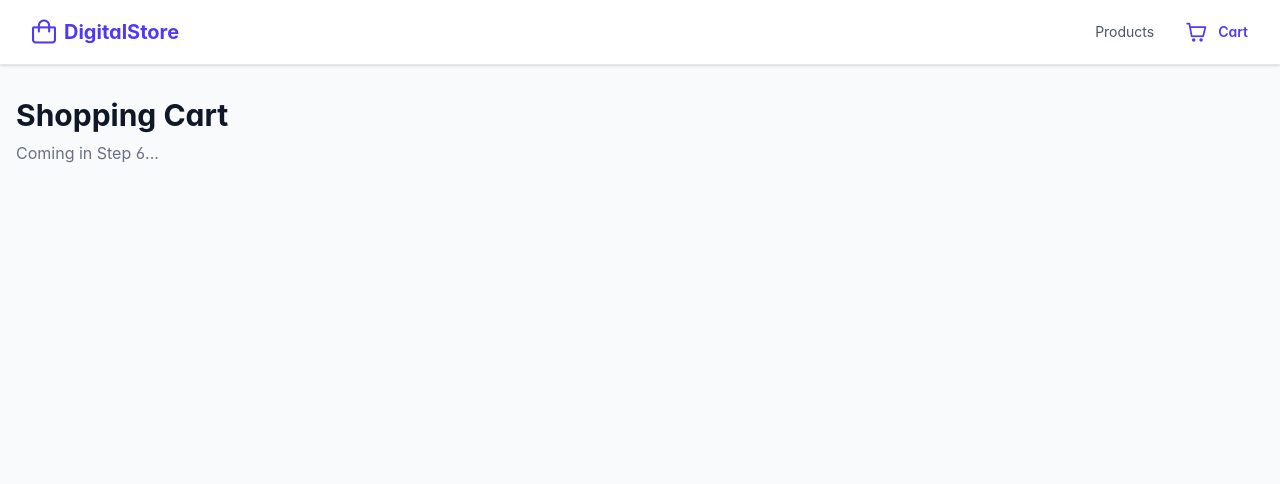
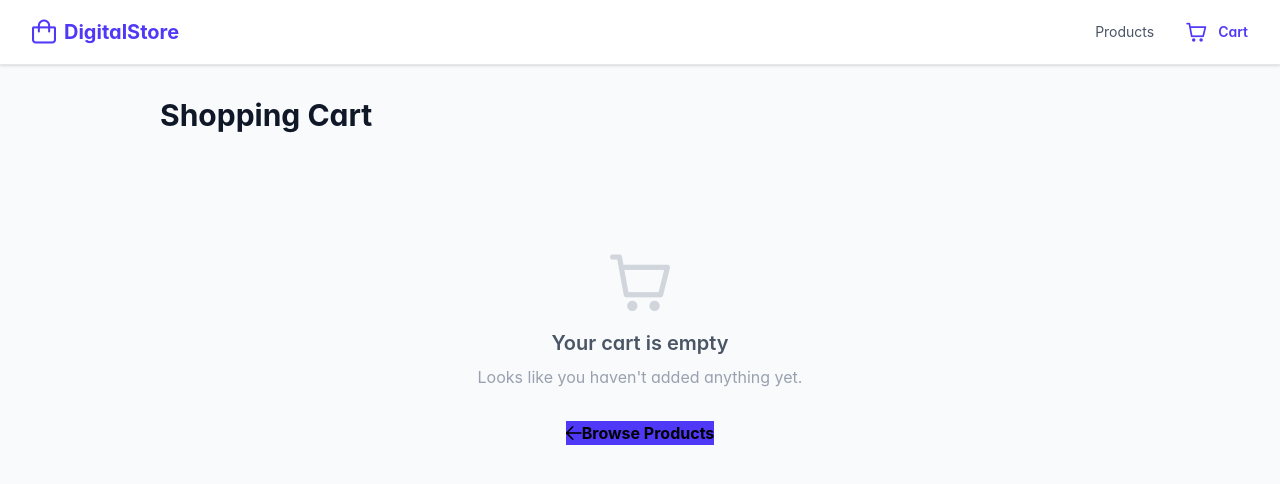
Before and after one commit to irit-nimoitin/digital-store, a React (Vite) app in the folder frontend/: page /cart in a window 1280 px wide. Shown: the top 484 px of the page. Built offline with nearby package versions, Linux system fonts and the light colour scheme.

Commit message:
add CartPage.tsx, which wires CartItemRow and CartSummary together into the full cart page.

```diff
--- a/frontend/src/pages/CartPage.tsx
+++ b/frontend/src/pages/CartPage.tsx
@@ -1,8 +1,48 @@
-export default function CartPage() {
+import { Link } from 'react-router-dom';
+import { observer } from 'mobx-react-lite';
+import { Button } from 'primereact/button';
+import { cartStore } from '../store/cartStore';
+import CartItemRow from '../components/cart/CartItemRow';
+import CartSummary from '../components/cart/CartSummary';
+
+const CartPage = observer(function CartPage() {
+  const isEmpty = cartStore.items.length === 0;
+
   return (
-    <div className="max-w-7xl mx-auto px-4 py-8">
-      <h1 className="text-3xl font-bold text-gray-900">Shopping Cart</h1>
-      <p className="text-gray-500 mt-2">Coming in Step 6...</p>
+    <div className="max-w-5xl mx-auto px-4 sm:px-6 lg:px-8 py-8">
+      <h1 className="text-3xl font-bold text-gray-900 mb-6">Shopping Cart</h1>
+
+      {isEmpty ? (
+        <div className="flex flex-col items-center justify-center py-24 text-center">
+          <i className="pi pi-shopping-cart text-6xl text-gray-300 mb-4" />
+          <h2 className="text-xl font-semibold text-gray-600 mb-2">Your cart is empty</h2>
+          <p className="text-gray-400 mb-8">Looks like you haven't added anything yet.</p>
+          <Link to="/">
+            <Button
+              label="Browse Products"
+              icon="pi pi-arrow-left"
+              className="bg-indigo-600 hover:bg-indigo-700 border-indigo-600"
+            />
+          </Link>
+        </div>
+      ) : (
+        <div className="flex flex-col lg:flex-row gap-8 items-start">
+          <div className="flex flex-col gap-3 flex-1">
+            <p className="text-sm text-gray-500 mb-1">
+              {cartStore.itemCount} item{cartStore.itemCount !== 1 ? 's' : ''} in your cart
+            </p>
+            {cartStore.items.map((item) => (
+              <CartItemRow key={item.product.id} item={item} />
+            ))}
+          </div>
+
+          <div className="w-full lg:w-80">
+            <CartSummary />
+          </div>
+        </div>
+      )}
     </div>
   );
-}
+});
+
+export default CartPage;
```
